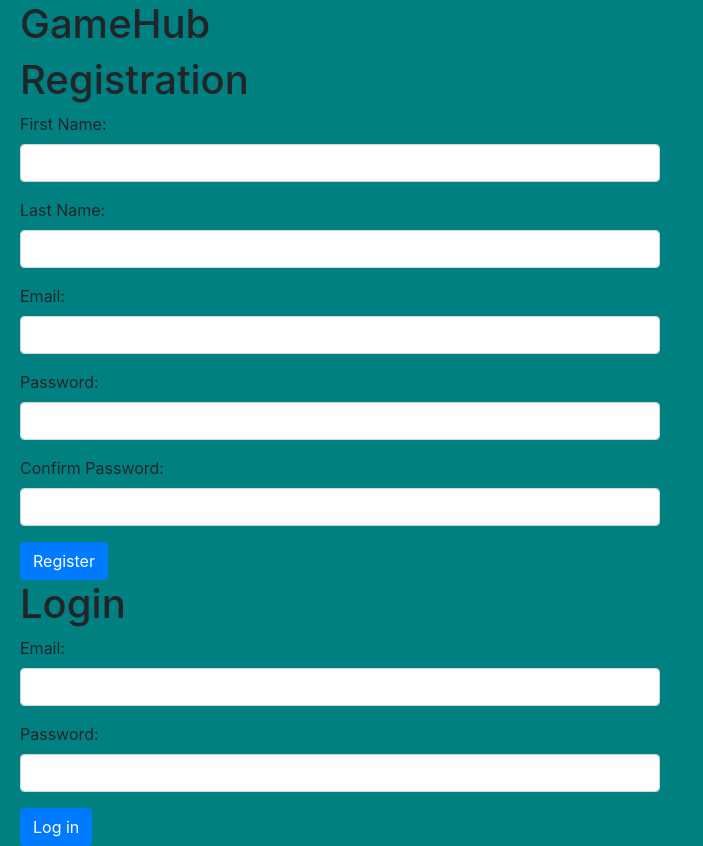
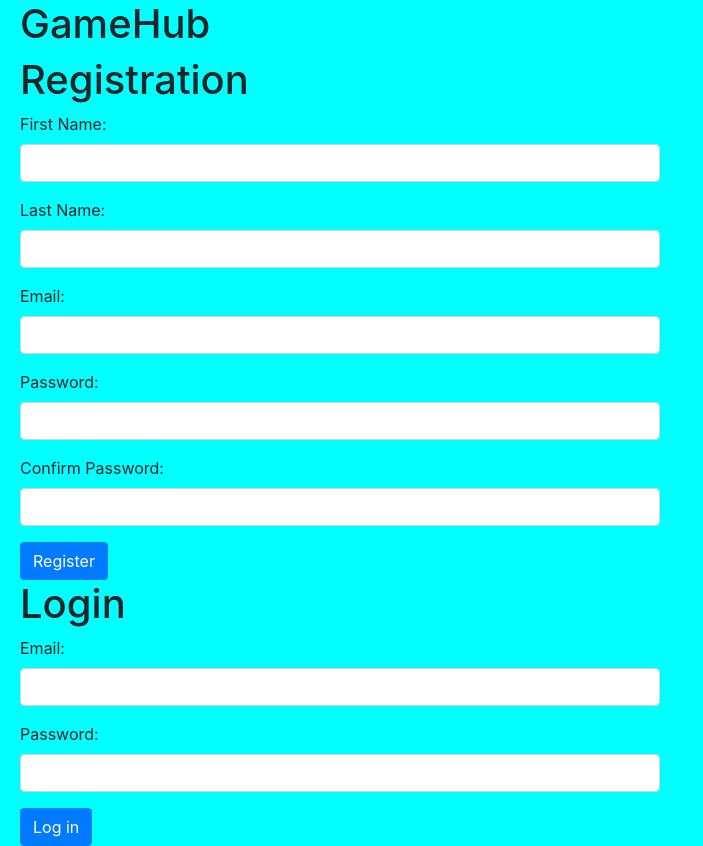
Before and after one commit to AdamMonahan/GameHub, a Django app: page / in a window 1280 px wide. Shown: the whole page, without its empty margins (0-703 px from the left). Run offline with Django 3.2, Linux system fonts and the light colour scheme; some libraries are stand-ins or nearby versions.

Commit message:
minor updates

```diff
--- a/GameHub/login/static/styles.css
+++ b/GameHub/login/static/styles.css
@@ -1,6 +1,6 @@
 
 body{
-    background-color: teal;
+    background-color: aqua;
     /*display: flex;*/
     /*justify-content: space-between;*/
 }
@@ -13,4 +13,5 @@ body{
 section{
     width: 50%;
     margin: 0 20px;
+    display: inline-block;
 }
```
Also changed, not shown: GameHub/db.sqlite3.
